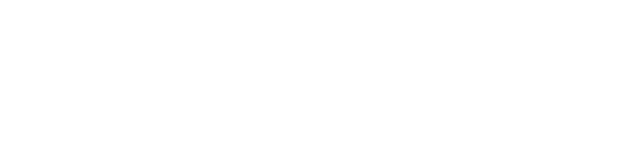
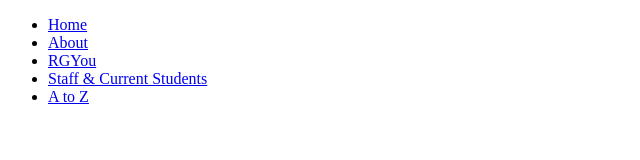
Before and after one commit to jasonstrachan74/jasonstrachan74.github.io, a plain HTML site: page index.html in a window 1280 px wide. Shown: the whole page, without its empty margins (0-640 px from the left). Drawn offline with Linux system fonts and the light colour scheme.

Commit message:
rgu index file

```diff
--- a/index.html
+++ b/index.html
@@ -2,9 +2,32 @@
 <html lang="en">
 <head>
     <meta charset="UTF-8">
-    <title>Title</title>
+    <title>RGU Homepage</title>
 </head>
 <body>
 
+<header>
+    <div id="quicklinks">
+        <ul>
+            <li><a href = "#">Home</a></li>
+            <li><a href = "#">About</a></li>
+            <li><a href = "#">RGYou</a></li>
+            <li><a href = "#">Staff & Current Students</a></li>
+            <li><a href = "#">A to Z</a></li>
+        </ul>
+    </div>
+
+
+
+</header>
+
+<main>
+
+</main>
+
+<footer>
+
+</footer>
+
 </body>
 </html>
```
